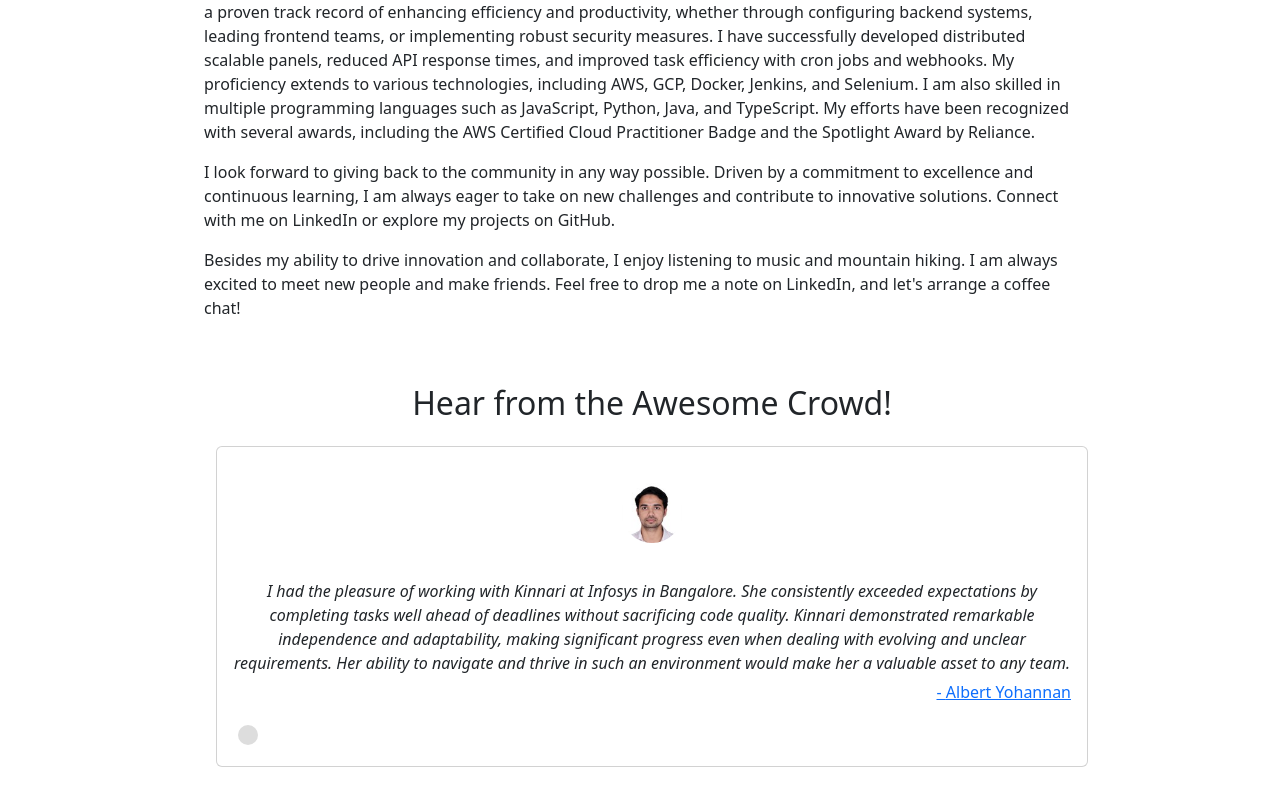
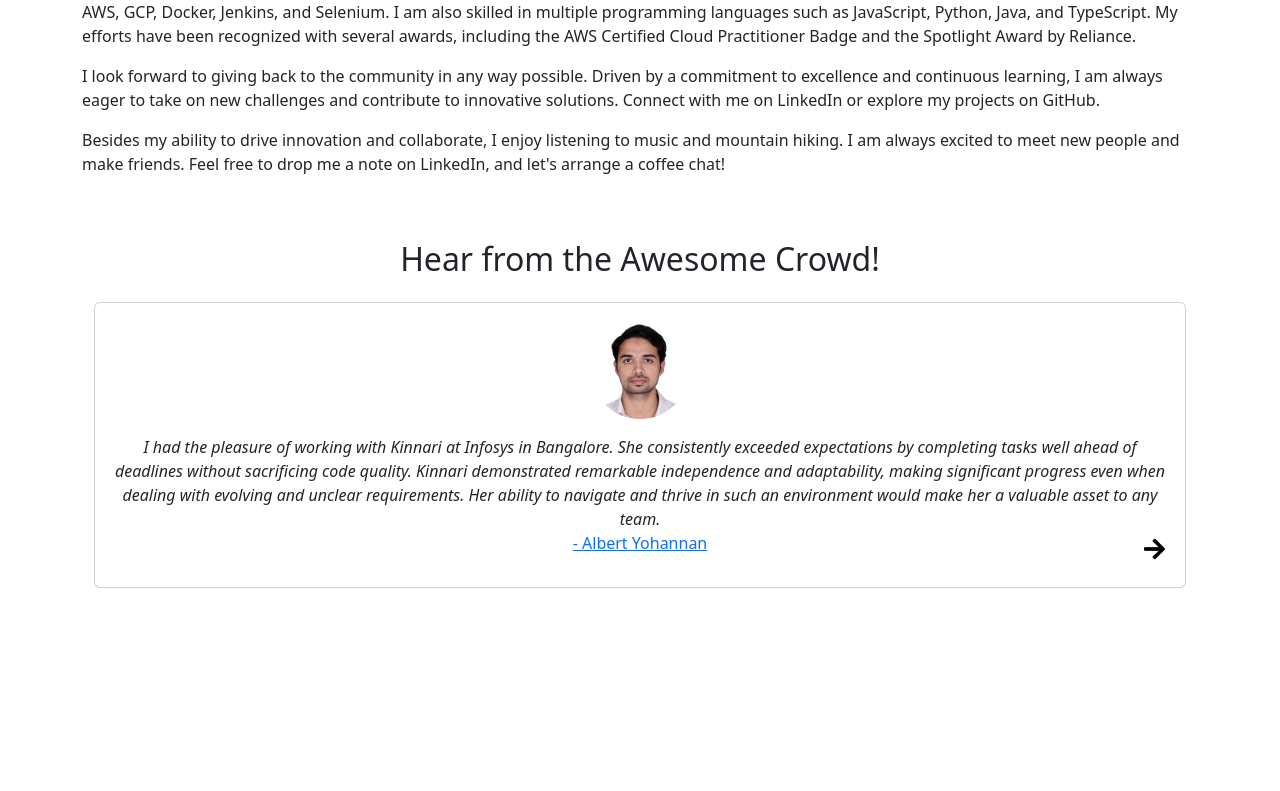
Before and after one commit to Kinnari7/kinnari7.github.io, a React (Create React App) app: page /#/about in a window 1280 px wide. Shown: the part 416-1207 px from the top of the page. After the commit the page ends 1124 px from the top, so only its background shows below. Built offline with nearby package versions, Linux system fonts and the light colour scheme.

Commit message:
fix the recommendation css and update resume

```diff
--- a/public/index.html
+++ b/public/index.html
@@ -16,6 +16,8 @@
     -->
     <link rel="stylesheet" ref="https://fonts.googleapis.com/css2?family=Roboto:wght@400;700&display=swap" />
     <link rel="manifest" href="%PUBLIC_URL%/manifest.json" />
+    <link rel="stylesheet" href="https://cdnjs.cloudflare.com/ajax/libs/font-awesome/5.15.4/css/all.min.css">
+
     <!--
       Notice the use of %PUBLIC_URL% in the tags above.
       It will be replaced with the URL of the `public` folder during the build.
--- a/src/sections/recommendation/recommendation.css
+++ b/src/sections/recommendation/recommendation.css
@@ -1,92 +1,31 @@
 .container {
-  display:flex;
-  width:70vw;
-  height: 25vh;
+  position: relative;
 }
 
-i {
-  padding: 10px;
-  margin: 5px;
-  background: #ddd;
-  border-radius: 50%;
+.fas {
+  font-size: 24px;
+  color: black;
   cursor: pointer;
 }
 
-i:active, i:hover {
-  background: #bbb;
-}
-img {
-  max-width:20%;
-  padding: 20px;
-}
-.binderleft {
-  background: #000;
-  flex: 0 1 15px;
-  border-top-left-radius: 10px;
-  border-bottom-left-radius: 10px;
-
-}
-.binderright {
-  background:#000;
-  flex: 0 1 15px;
-  order: 1;
-  border-top-right-radius: 10px;
-  border-bottom-right-radius: 10px;
+.fas:hover {
+  color: black;
 }
 
-.box {
-  /*display:block;*/
-  background: #fafafa;
-  text-align: center;
-  border-left: 1px solid #000;
-  border-right: 1px solid #000;
-  flex:  1 1 1px;
-  /*flex-grow: 1;
-  flex-shrink: 1;
-  flex-basis: 1px;*/
+.fa-arrow-left {
+  position: absolute;
+  left: 20px;
+  bottom: 5%;
+  transform: translateY(-50%);
 }
 
-.box p {
-  margin: 10px;
-}
-.hide {
-  flex: 0 0 1px;
-  /*flex-grow: 0;
-  flex-shrink: 0;
-  flex-basis: 1px;*/
-  transition: flex-grow .7s linear;
+.fa-arrow-right {
+  position: absolute;
+  right: 20px;
+  bottom: 5%;
+  transform: translateY(-50%);
 }
 
-.hide > .whitebox {
-   display:none;
-
+.card-body {
+  position: relative;
 }
-
-.show {
-    display: flex;
-    flex: 1 1 100%;
-    /*flex-grow: 1;
-    flex-shrink: 1;
-    flex-basis: 100%;*/
-    transition: flex-basis .5s linear;
-
-}
-
-
-.whitebox {
-  display:flex;
-  align-items: center;
-  justify-content: space-between;
-  height: 100%;
-  font-size: 17px;
-}
-
-.attrib {
-  text-align: right;
-  display: block;
-  padding-top:5px;
-}
-
-.recos-title {
-  text-align: center;
-}
```
Also changed, not shown: 1 other file (tests, documents, lock files or other folders).
